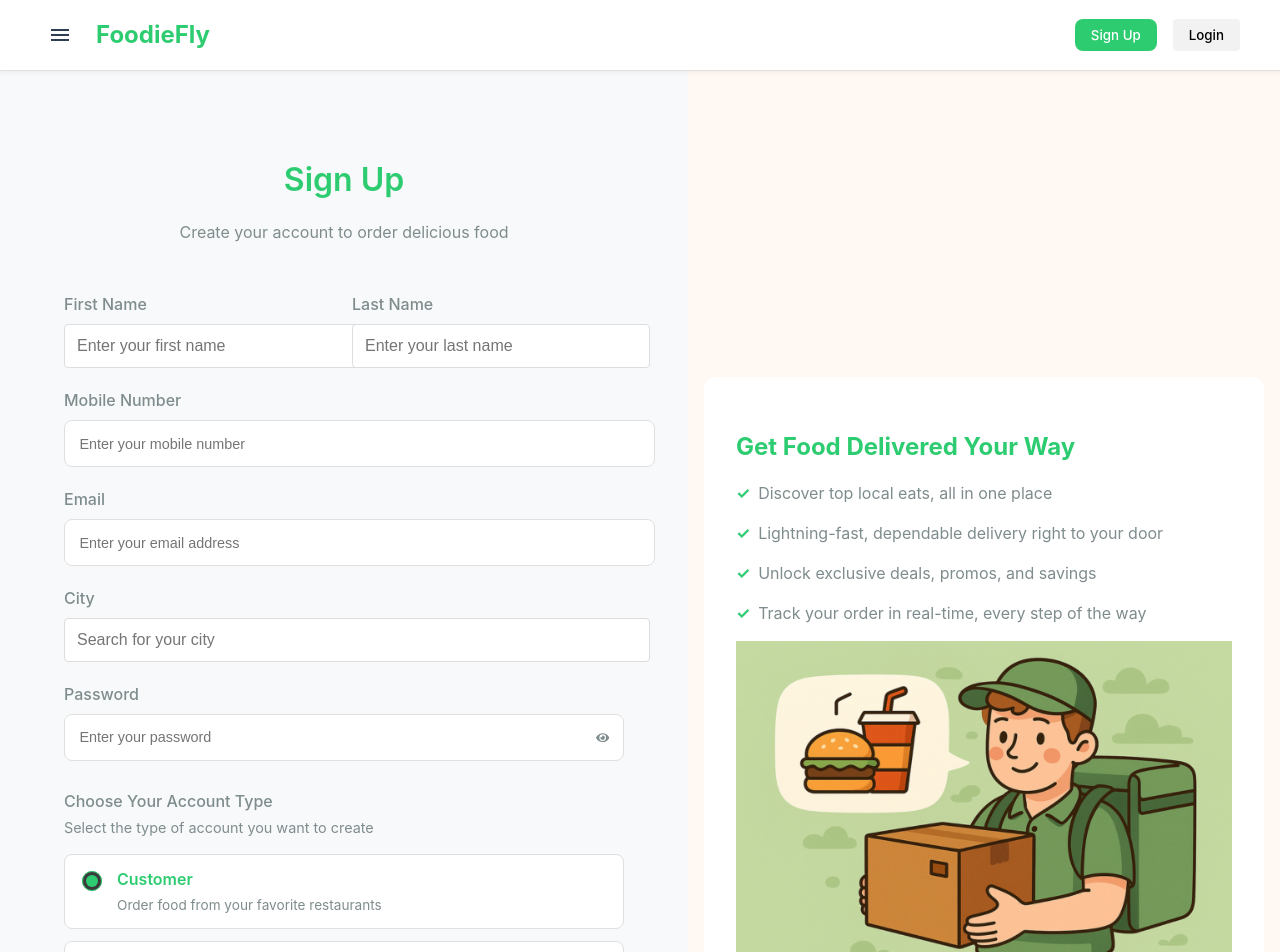
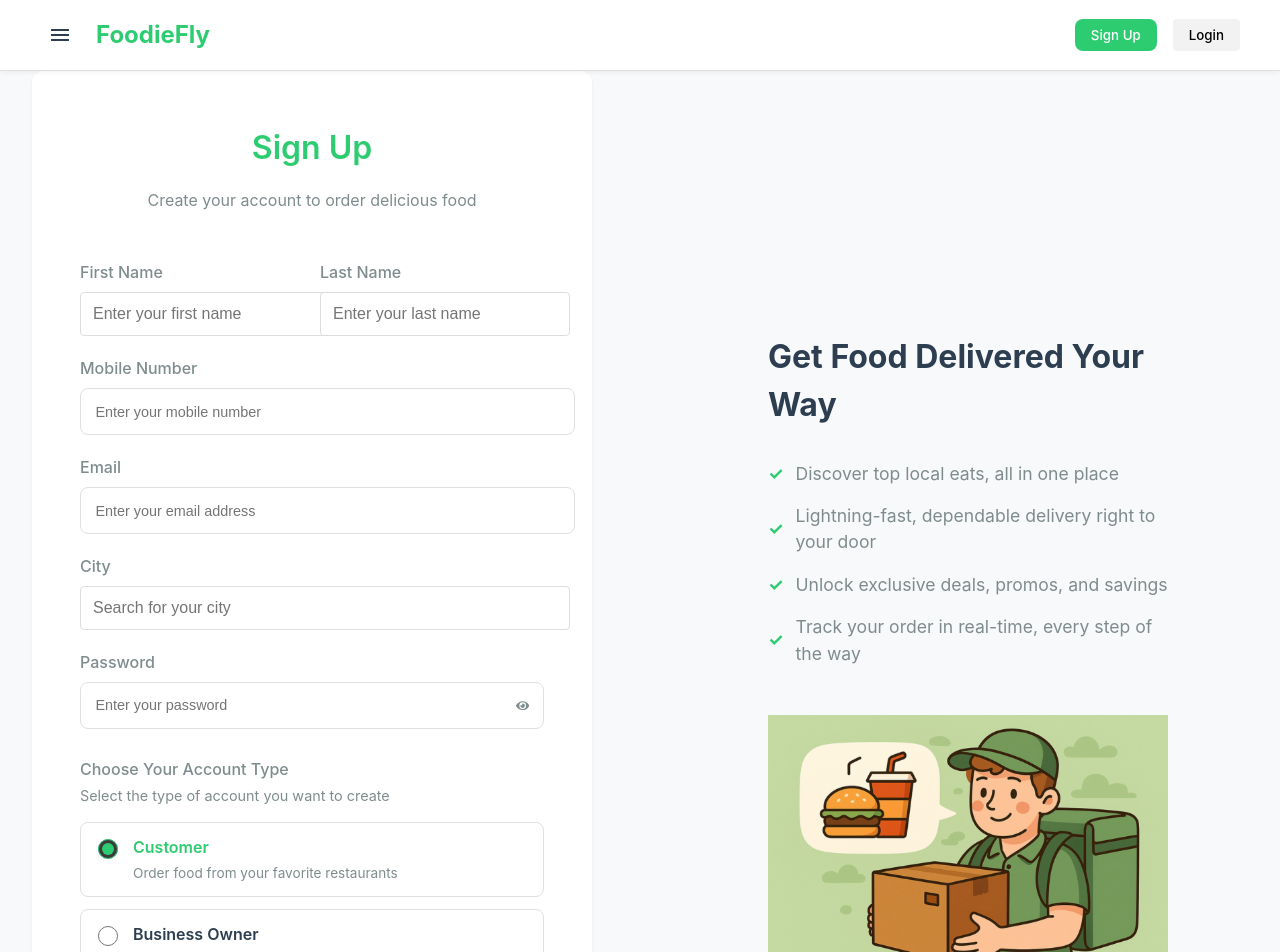
Before and after one commit to JordanCJ7/FoodieFly, a React (Create React App) app in the folder frontend/: page /register in a window 1280 px wide. Shown: the top 952 px of the page. Built offline with nearby package versions, Linux system fonts and the light colour scheme.

Commit message:
Update SignUp.css

```diff
--- a/frontend/src/pages/auth/signup/SignUp.css
+++ b/frontend/src/pages/auth/signup/SignUp.css
@@ -4,17 +4,24 @@
     min-height: 100vh;
     color: var(--text-primary);
     background-color: var(--background-light);
+    max-width: 1440px;
+    margin: 0 auto;
+    gap: 4rem;
+    padding: 0 2rem;
 }
 
 /* Form container styles */
 .signup-form-container {
     flex: 1;
-    padding: 4rem;
+    padding: 2rem 3rem;
     display: flex;
     flex-direction: column;
     justify-content: center;
-    max-width: 600px;
-    margin: 0 auto;
+    max-width: 500px;
+    margin: 0;
+    background-color: var(--background-white);
+    border-radius: var(--border-radius-lg);
+    box-shadow: var(--shadow-sm);
 }
 
 /* Header styles */
@@ -350,59 +357,90 @@
     text-decoration: underline;
 }
 
-  /* Image section */
+/* Right side image section */
 .signup-image {
     flex: 1;
-    background-color: #fff8f3;
+    background-color: var(--background-lighter);
     display: flex;
-    flex-direction: column;
+    align-items: center;
     justify-content: center;
-    align-items: center;
-    padding: 1rem;
+    padding: 3rem;
+    max-width: 600px;
+    margin-left: 2rem;
+    border-radius: var(--border-radius-lg);
 }
 
 .benefits {
+    text-align: left;
     padding: 2rem;
-    background-color: var(--background-white);
-    border-radius: var(--border-radius-lg);
-    margin-top: 2rem;
+    max-width: 500px;
 }
 
 .benefits h2 {
-    color: var(--primary-color);
-    font-size: 1.5rem;
-    margin-bottom: 1rem;
+    color: var(--text-primary);
+    font-size: 2rem;
+    margin-bottom: 2rem;
 }
 
 .benefits ul {
     list-style: none;
     padding: 0;
     margin: 0;
+    display: flex;
+    flex-direction: column;
+    gap: 1rem;
 }
 
 .benefits li {
+    color: var(--text-secondary);
+    font-size: 1.1rem;
     display: flex;
     align-items: center;
-    margin-bottom: 1rem;
-    color: var(--text-secondary);
+    gap: 0.75rem;
 }
 
-  .benefits li:before {
+.benefits li::before {
     content: "✓";
     color: var(--primary-color);
-    margin-right: 0.5rem;
     font-weight: bold;
 }
 
-  .signup-image img {
-    max-width: 100%;
+.benefits img {
+    width: 100%;
+    max-width: 450px;
     height: auto;
+    margin-top: 3rem;
+    object-fit: contain;
 }
 
 /* Enhanced mobile responsiveness */
+@media (max-width: 1200px) {
+    .signup-container {
+        gap: 2rem;
+        padding: 0 1rem;
+    }
+
+    .signup-image {
+        margin-left: 1rem;
+    }
+}
+
 @media (max-width: 768px) {
+    .signup-container {
+        flex-direction: column;
+        gap: 0;
+        padding: 0;
+    }
+
     .signup-form-container {
         padding: 2rem;
+        max-width: 100%;
+        border-radius: 0;
+        box-shadow: none;
+    }
+
+    .signup-image {
+        display: none;
     }
 
     .form-rowS {
```
Lines whose indentation alone changed are shown as unchanged.
